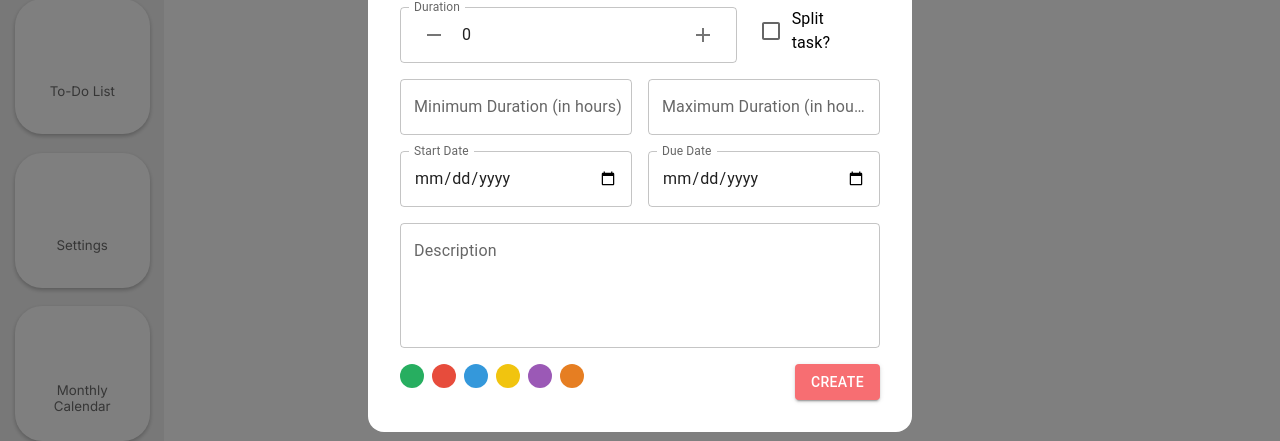
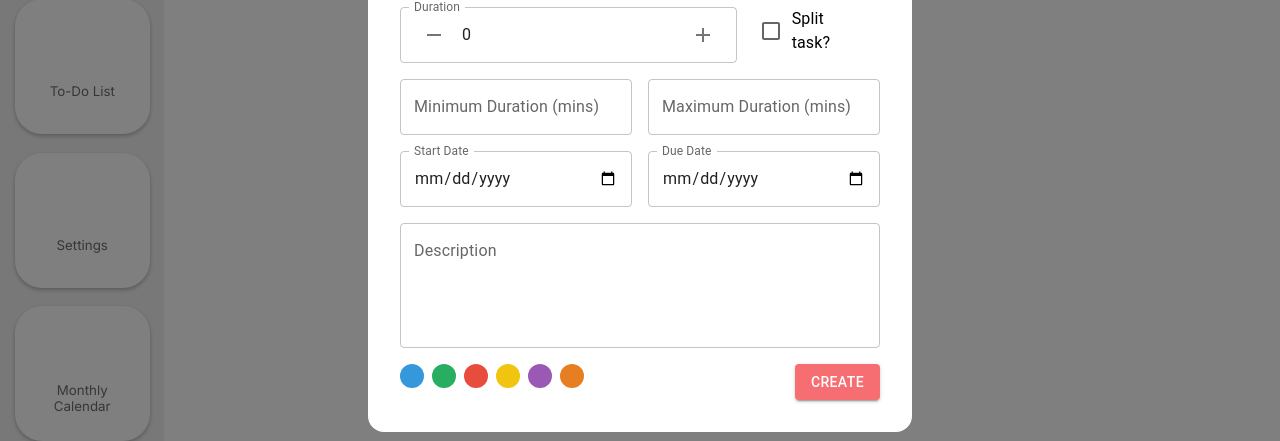
Before and after one commit to yusufelley/CalendarTime, a React (Vite) app in the folder frontend/: page / in a window 1280 px wide. Both pictures are taken after a click on the button "Create". Shown: the part 323-764 px from the top of the page. Built offline with nearby package versions, Linux system fonts and the light colour scheme; some icons are missing.

Commit message:
make task properties consistent between schema and frontend pt2

```diff
--- a/frontend/src/components/create/TaskForm.jsx
+++ b/frontend/src/components/create/TaskForm.jsx
@@ -12,15 +12,15 @@ import CustomDurationInput from "../CustomDurationInput";
 
 const TaskForm = () => {
   const [formData, setFormData] = useState({
-    taskName: "",
-    duration: 0,
-    split: false,
-    minDuration: "",
-    maxDuration: "",
+    name: "",
+    deadline: "",
     startDate: "",
-    dueDate: "",
     description: "",
-    color: "",
+    estimatedDuration: 0,
+    minTimeBlock: "",
+    maxTimeBlock: "",
+    canSplit: false,
+    color: undefined,
   });
 
   const handleChange = (e) => {
@@ -52,9 +52,9 @@ const TaskForm = () => {
   };
 
   const colors = [
+    "#3498DB",
     "#27AE60",
     "#E74C3C",
-    "#3498DB",
     "#F1C40F",
     "#9B59B6",
     "#E67E22",
@@ -65,7 +65,7 @@ const TaskForm = () => {
       <TextField
         label="Task Name"
         name="taskName"
-        value={formData.taskName}
+        value={formData.name}
         onChange={handleChange}
         fullWidth
         margin="normal"
@@ -76,14 +76,14 @@ const TaskForm = () => {
           onChange={handleChange}
           onIncrement={handleIncrement}
           onDecrement={handleDecrement}
-          duration={formData.duration}
+          duration={formData.estimatedDuration}
         />
         <FormControl>
           <FormControlLabel
             control={
               <Checkbox
                 name="split"
-                checked={formData.split}
+                checked={formData.canSplit}
                 onChange={handleChange}
               />
             }
@@ -94,20 +94,20 @@ const TaskForm = () => {
 
       <Stack direction={"row"} spacing={"1rem"}>
         <TextField
-          label="Minimum Duration (in hours)"
+          label="Minimum Duration (mins)"
           type="number"
           name="minDuration"
-          value={formData.minDuration}
+          value={formData.minTimeBlock}
           onChange={handleChange}
           fullWidth
           margin="normal"
         />
 
         <TextField
-          label="Maximum Duration (in hours)"
+          label="Maximum Duration (mins)"
           type="number"
           name="maxDuration"
-          value={formData.maxDuration}
+          value={formData.maxTimeBlock}
           onChange={handleChange}
           fullWidth
           margin="normal"
@@ -132,7 +132,7 @@ const TaskForm = () => {
           label="Due Date"
           type="date"
           name="dueDate"
-          value={formData.dueDate}
+          value={formData.deadline}
           onChange={handleChange}
           fullWidth
           margin="normal"
```
